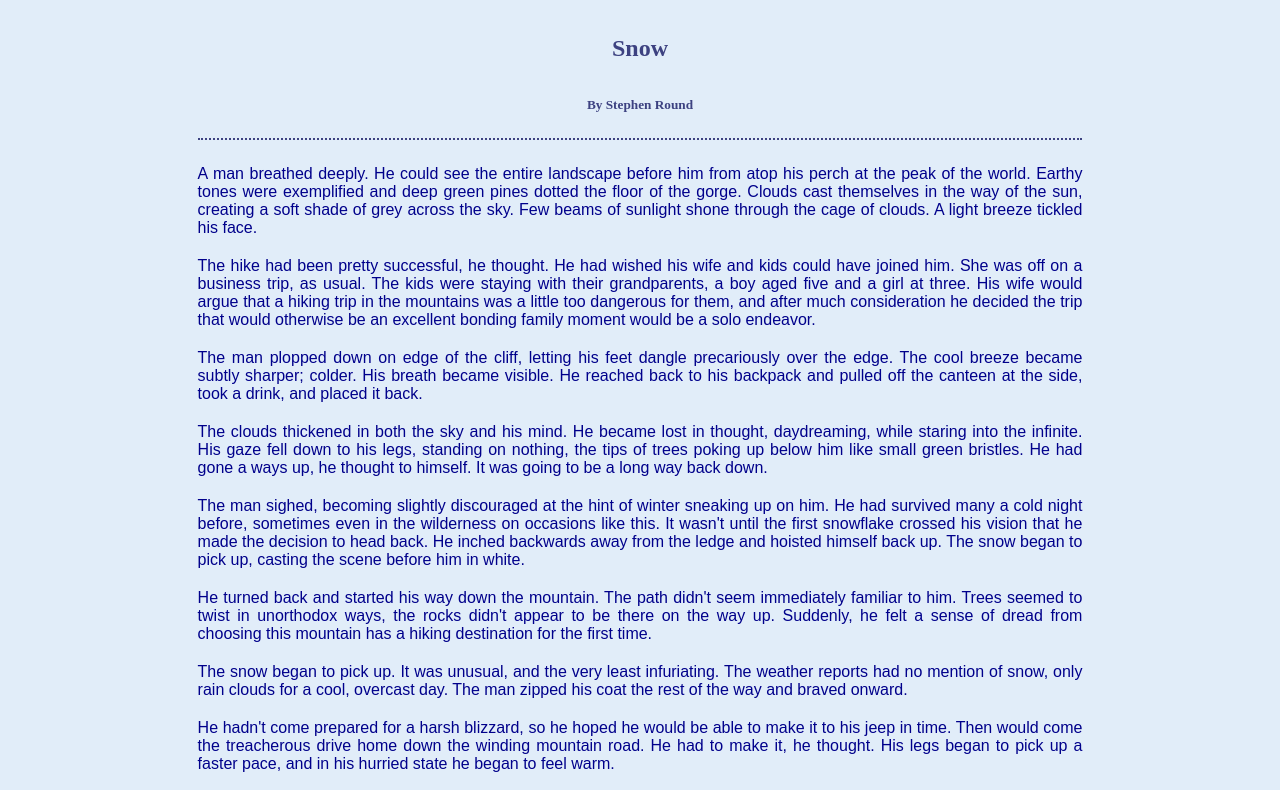
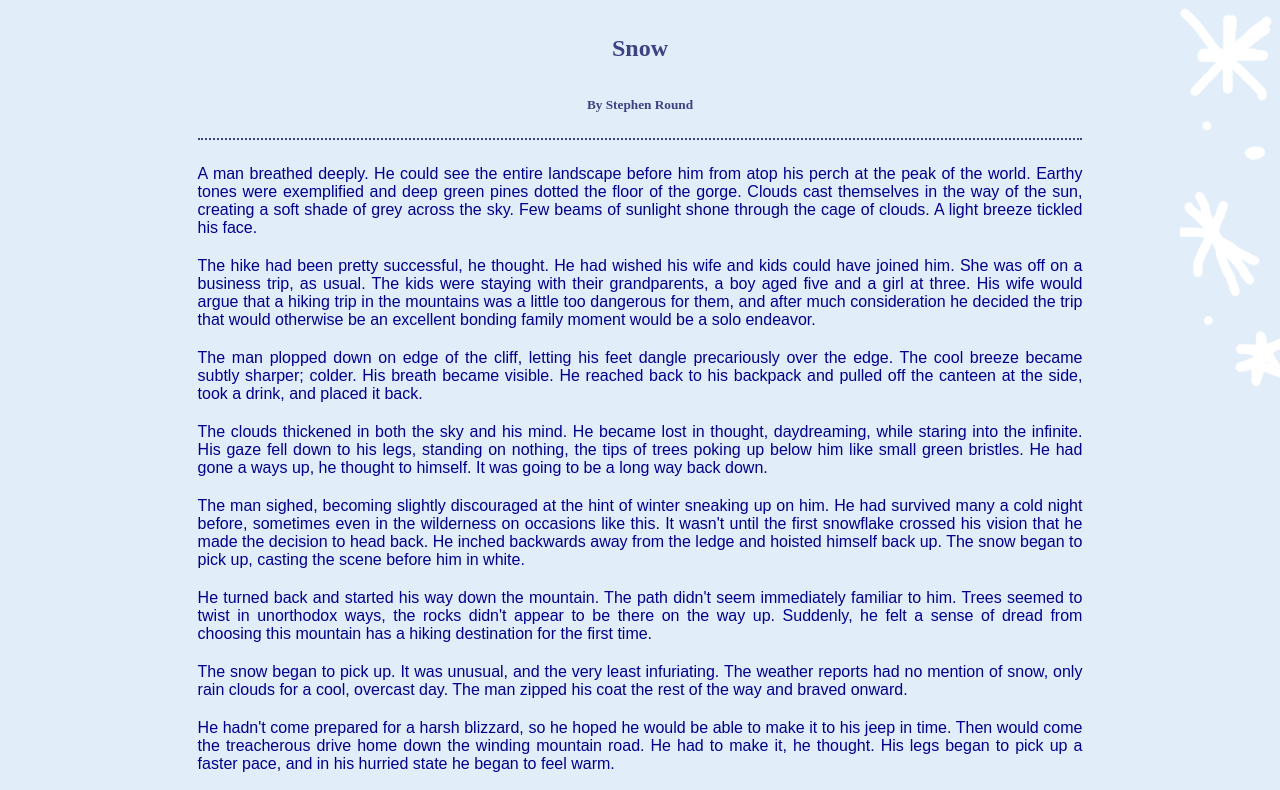
Before and after one commit to StephenRound/341work, a plain HTML site: page week-08/index.html in a window 1280 px wide. Shown: the top 790 px of the page. Drawn offline with Linux system fonts and the light colour scheme.

Commit message:
push27probably fix img

```diff
--- a/week-08/css/style.css
+++ b/week-08/css/style.css
@@ -7,8 +7,9 @@
 
 body {
   background-color: #e1edf9;
-  background-image: url("img/snowflakes.png");
+  background-image: url("snowflakes.png");
   min-height: 400px;
+  min-width: 100px;
   background-attachment: fixed;
   background-position: right top;
   background-repeat: no-repeat;
```
Also changed, not shown: week-08/css/snowflakes.png (renamed from week-08/img/snowflakes.png).
